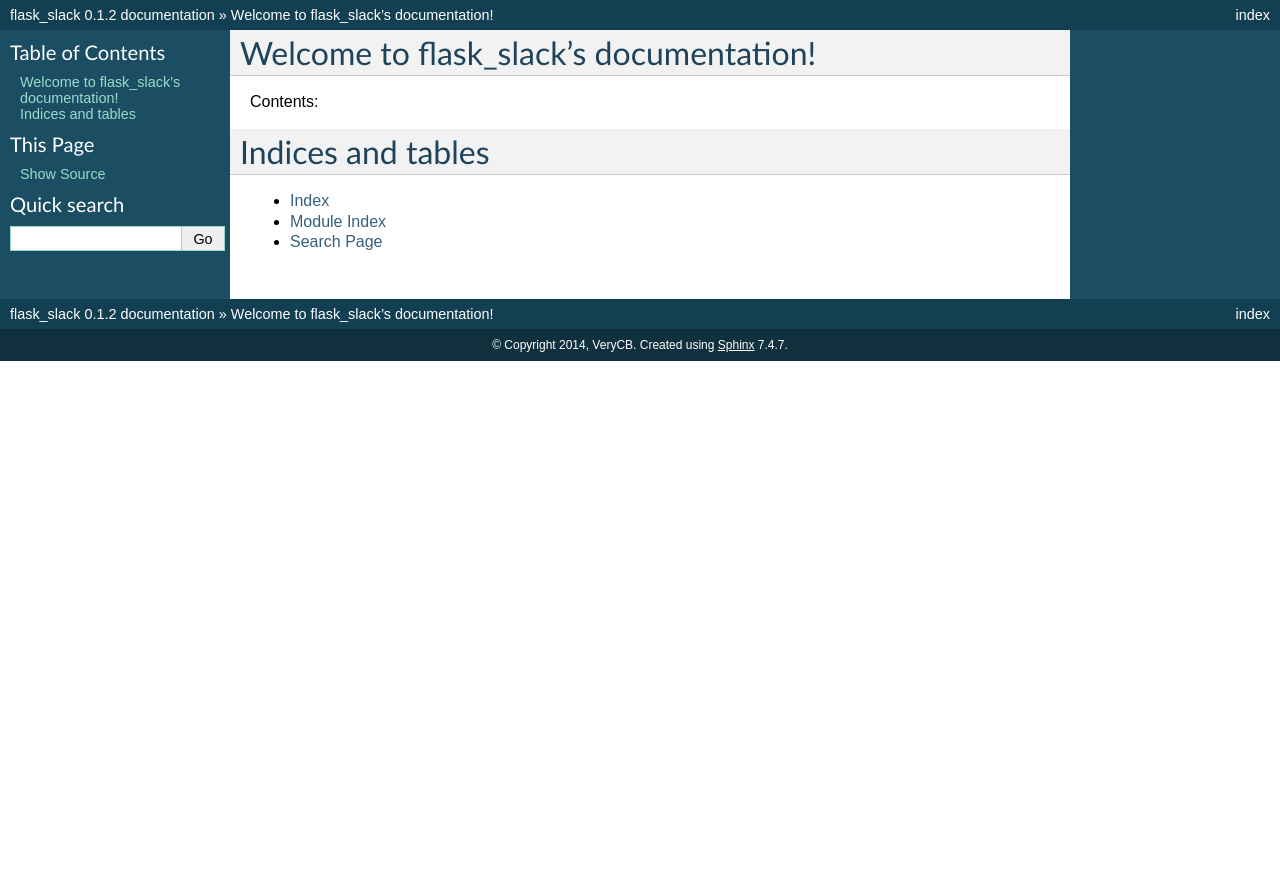
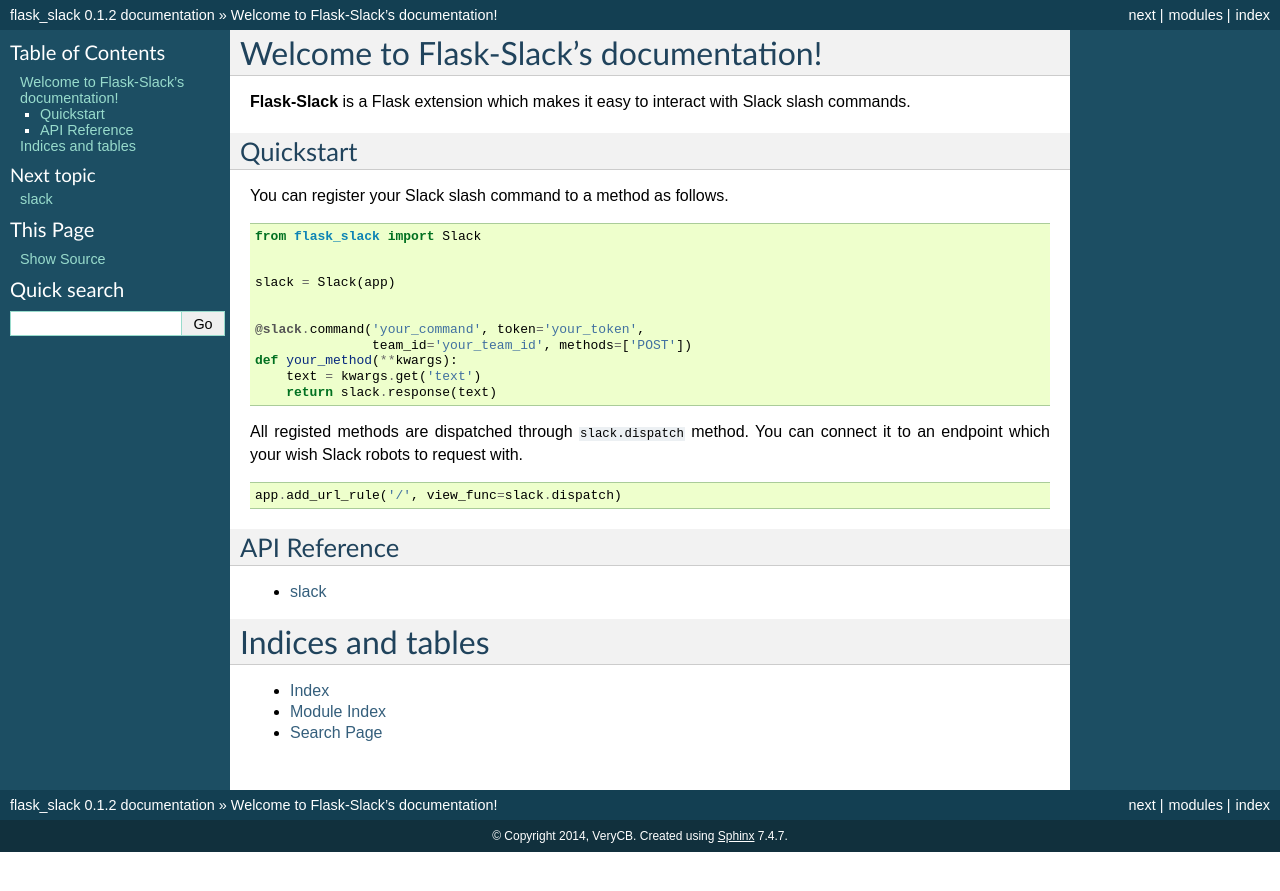
Before and after one commit to VeryCB/flask-slack, a Sphinx documentation site: the page built from docs/index.rst, in a window 1280 px wide. Shown: the top 891 px of the page. Built offline with Sphinx 7.4.7, drawn with Linux system fonts in a browser that asks for light colours.

Commit message:
generate api reference

```diff
--- a/docs/conf.py
+++ b/docs/conf.py
@@ -18,7 +18,7 @@
 # If extensions (or modules to document with autodoc) are in another directory,
 # add these directories to sys.path here. If the directory is relative to the
 # documentation root, use os.path.abspath to make it absolute, like shown here.
-#sys.path.insert(0, os.path.abspath('.'))
+sys.path.insert(0, os.path.abspath('..'))
 
 # -- General configuration ------------------------------------------------
 
--- a/docs/index.rst
+++ b/docs/index.rst
@@ -1,16 +1,41 @@
-.. flask_slack documentation master file, created by
-   sphinx-quickstart on Sun Oct 19 16:31:35 2014.
-   You can adapt this file completely to your liking, but it should at least
-   contain the root `toctree` directive.
-
-Welcome to flask_slack's documentation!
+Welcome to Flask-Slack's documentation!
 =======================================
 
-Contents:
+.. module:: Flask-Script
+
+**Flask-Slack** is a Flask extension which makes it easy to interact with Slack slash commands.
+
+
+Quickstart
+----------
+You can register your Slack slash command to a method as follows.
+::
+
+    from flask_slack import Slack
+
+
+    slack = Slack(app)
+
+
+    @slack.command('your_command', token='your_token',
+                   team_id='your_team_id', methods=['POST'])
+    def your_method(**kwargs):
+        text = kwargs.get('text')
+        return slack.response(text)
+
+All registed methods are dispatched through ``slack.dispatch`` method. You can connect it to an endpoint which your wish Slack robots to request with.
+::
+
+    app.add_url_rule('/', view_func=slack.dispatch)
+
+
+API Reference
+-------------
 
 .. toctree::
    :maxdepth: 2
 
+   api
 
 
 Indices and tables
--- a/flask_slack/__init__.py
+++ b/flask_slack/__init__.py
@@ -8,6 +8,7 @@
     :license: BSD, see LICENSE for more details.
 """
 from .slack import Slack
+from .exceptions import SlackError
 
 
 __all__ = ['Slack', 'SlackError']
```
Also changed, not shown: docs/api.rst (added, +15 -0 lines), 1 other file.
